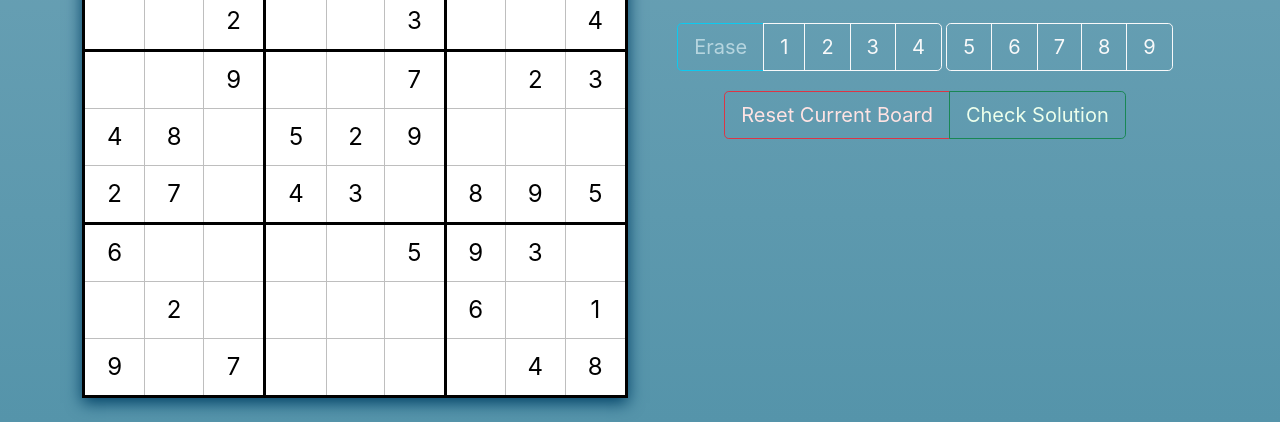
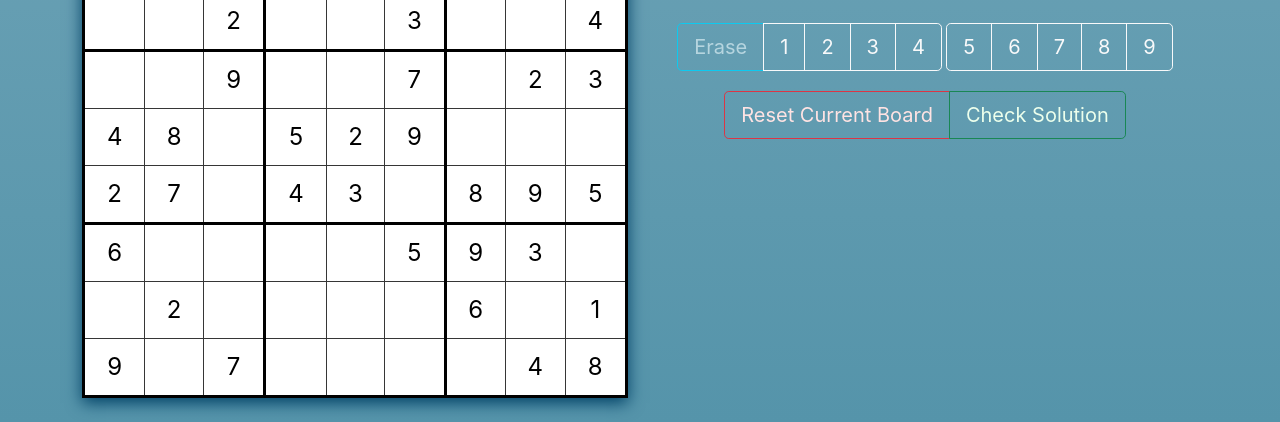
Before and after one commit to natelearnscode/Sudoku, a website built with webpack: page index.html in a window 1280 px wide. Shown: the part 460-882 px from the top of the page. Built offline with nearby package versions, Linux system fonts and the light colour scheme.

Commit message:
removed logs and redesigned borders

```diff
--- a/index.css
+++ b/index.css
@@ -32,24 +32,24 @@ tbody, td, tfoot, th, thead, tr {
 td {
     padding: 10px;
     text-align: center;
-    border-right: 0.5px solid rgb(190, 190, 190);
-    border-bottom: 0.5px solid rgb(190, 190, 190);
+    border-right: thin solid rgb(54, 54, 54);
+    border-bottom: thin solid rgb(54, 54, 54);
 }
 
 td:first-child {
-    border-left: solid black;
+    border-left: medium solid black;
 }
 
 td:nth-child(3n) {
-    border-right: solid black;
+    border-right: medium solid black;
 }
 
 tr:first-child {
-    border-top: solid black;
+    border-top: medium solid black;
 }
 
 tr:nth-child(3n) td {
-    border-bottom: solid black;
+    border-bottom: medium solid black;
 }
 
 .btn-outline-secondary {
--- a/src/sudoku.js
+++ b/src/sudoku.js
@@ -255,20 +255,14 @@ export default class Game {
     }
 
     changeActiveCell(e) {
-        console.log('beginning logs');
-        console.log(e);
-        console.log(e.target.closest('tr').rowIndex);
-        console.log(e.target.cellIndex);
         this.gameBoard.activeRowIndex = e.target.closest('tr').rowIndex;
         this.gameBoard.activeColumnIndex = e.target.cellIndex;
         this.highlightTable();
-        console.log('done logging event');
     }
 
     highlightTable() {
         const activeRowIndex = this.gameBoard.getActiveRowIndex();
         const activeColumnIndex = this.gameBoard.getActiveColumnIndex();
-        console.log('active row and column index', activeRowIndex, activeColumnIndex, this.gameBoard.activeColumnIndex);
         // reset all cells background color to default
         for (let i = 0; i < 9; i++) {
             for (let j = 0; j < 9; j++) {
```
